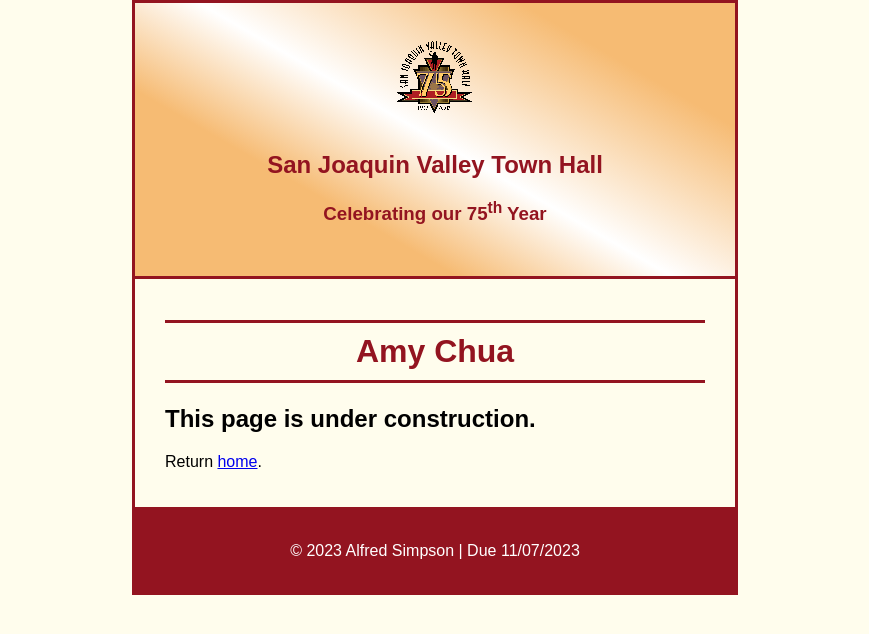
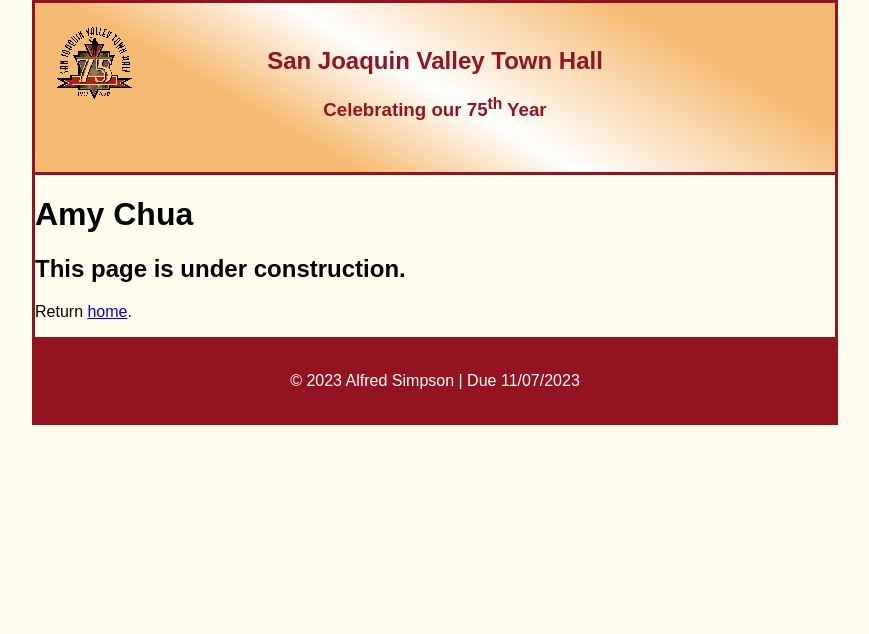
Before and after one commit to as4584/A08, a plain HTML site: page speakers/chua.html in a window 1280 px wide. Shown: the whole page, without its empty margins (205-1074 px from the left). Drawn offline with Linux system fonts and the light colour scheme; files that its build step writes are made by us from their sources.

Commit message:
Update main.css

```diff
--- a/main.css
+++ b/main.css
@@ -3,7 +3,7 @@ body {
     margin: 0;
     padding: 0;
     background-color: #fffded;
-            width: 600px;
+    width: 800px; /* Updated width to 800 pixels */
     margin-top: 0;
     margin-bottom: 0;
     margin-left: auto;
@@ -26,21 +26,25 @@ body {
 
 header img {
     padding: 10px;
-            position: absoulte;
+    position: absolute;
     top: 10px;
     left: 10px;
 }
 
 main {
-            padding: 20px 30px;
+    padding: 0; /* Remove left and right padding */
 }
 
-        main h1 {
-            border-top: 3px solid #931420;
-            border-bottom: 3px solid #931420;
-            text-align: center;
-            padding: 10px;
-            color: #931420;
+section {
+    width: 525px; /* Set the width of the section to 525 pixels */
+    float: right; /* Float the section to the right */
+    padding: 20px; /* Set padding for top, right, bottom, and left */
+}
+
+aside {
+    width: 215px; /* Set the width of the aside to 215 pixels */
+    float: right; /* Float the aside to the right */
+    padding: 0 20px 20px 20px; /* Set padding for right, bottom, and left */
 }
 
 footer {
@@ -49,6 +53,7 @@ body {
     text-align: center;
     padding: 1em;
     border-top: 3px solid #931420;
+    clear: both; /* Clear the float property */
 }
 
 footer p {
@@ -58,3 +63,8 @@ body {
 blockquote {
     font-style: italic;
 }
+
+/* Style rule for h2 headings in both section and aside */
+section h2, aside h2 {
+    color: #931420;
+}
```
Lines whose indentation alone changed are shown as unchanged.
